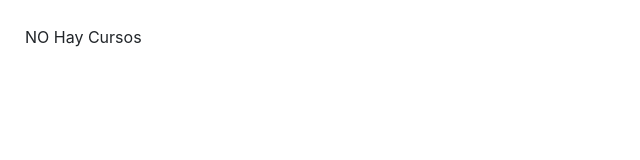
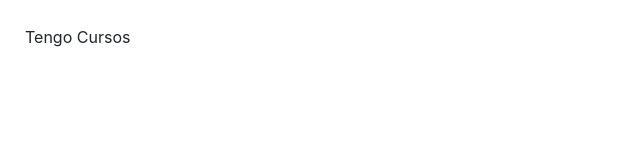
Before and after one commit to pablocastillo2017/Angular-8, an Angular app: page / in a window 1280 px wide. Shown: the top 160 px of the page, without its empty margins (0-640 px from the left). Built offline with nearby package versions, Linux system fonts and the light colour scheme.

Commit message:
Angular8 Sec5 24-Hidden Property

```diff
--- a/package.json
+++ b/package.json
@@ -28,6 +28,7 @@
     "@angular-devkit/build-angular": "~0.1100.6",
     "@angular/cli": "~11.0.6",
     "@angular/compiler-cli": "~11.0.6",
+    "@angular/language-service": "^11.1.0",
     "@types/jasmine": "~3.6.0",
     "@types/node": "^12.11.1",
     "codelyzer": "^6.0.0",
--- a/src/app/app.component.html
+++ b/src/app/app.component.html
@@ -1,5 +1,2 @@
-<div *ngIf="cursos.length > 0; then siCursos; else noCursos"></div>
-
-<ng-template #siCursos> Si Hay Cursos </ng-template>
-
-<ng-template #noCursos> NO Hay Cursos </ng-template>
+<div [hidden]="cursos.length === 0">Tengo Cursos</div>
+<div [hidden]="cursos.length > 0">NO Tengo Cursos</div>
--- a/src/app/app.component.ts
+++ b/src/app/app.component.ts
@@ -6,5 +6,5 @@ import { Component } from '@angular/core';
   styles: [``],
 })
 export class AppComponent {
-  cursos = [];
+  cursos = ['java', 'React', 'Pyton', 'Sass'];
 }
```
Also changed, not shown: 1 other file (tests, documents, lock files or other folders).
